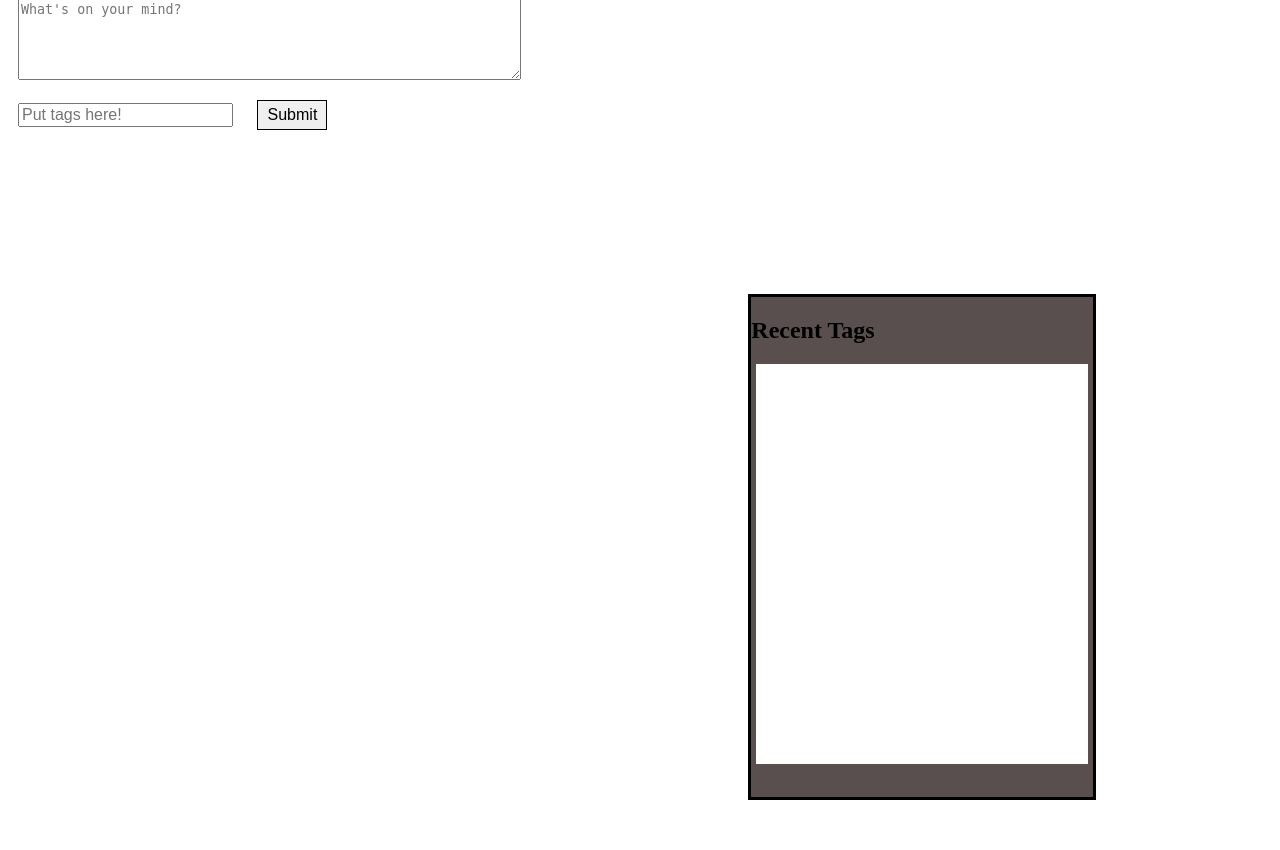
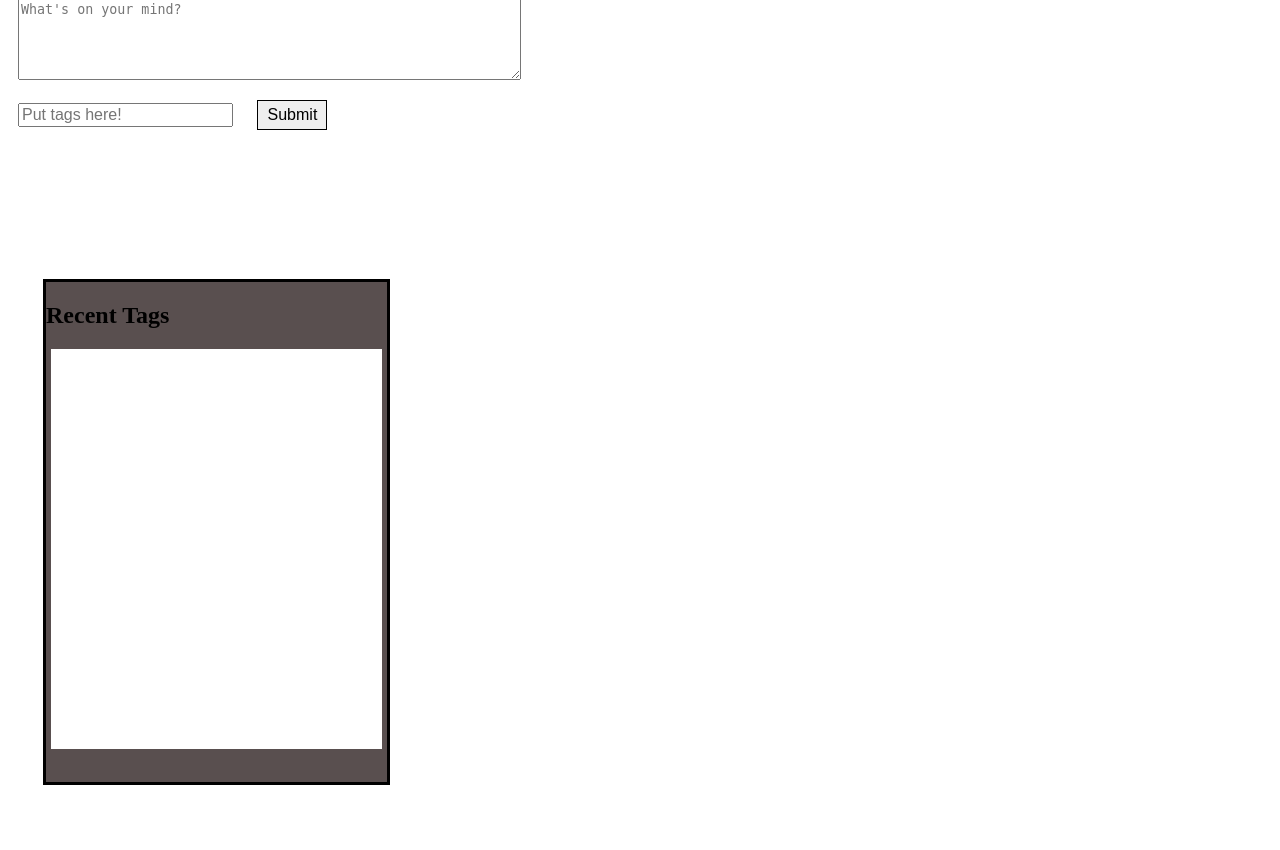
Before and after one commit to Haverford-FIG/GoBoard, a Django app: page / in a window 1280 px wide. Shown: the part 690-1540 px from the top of the page. After the commit the page ends 1475 px from the top, so only its background shows below. Run offline with Django 3.2, Linux system fonts and the light colour scheme; parts of the project's set-up code (start-up, migrations or seed data) failed here and were passed over; some libraries are stand-ins or nearby versions.

Commit message:
Another css push

```diff
--- a/static/css/main.css
+++ b/static/css/main.css
@@ -60,8 +60,8 @@ overflow-y:auto;
 }
 .fullBox2
 {
-float: right;
-margin: 50px;
+float: left;
+margin: 35px;
 height: 500px;
 width: 30%;
 border-color: black;
```
